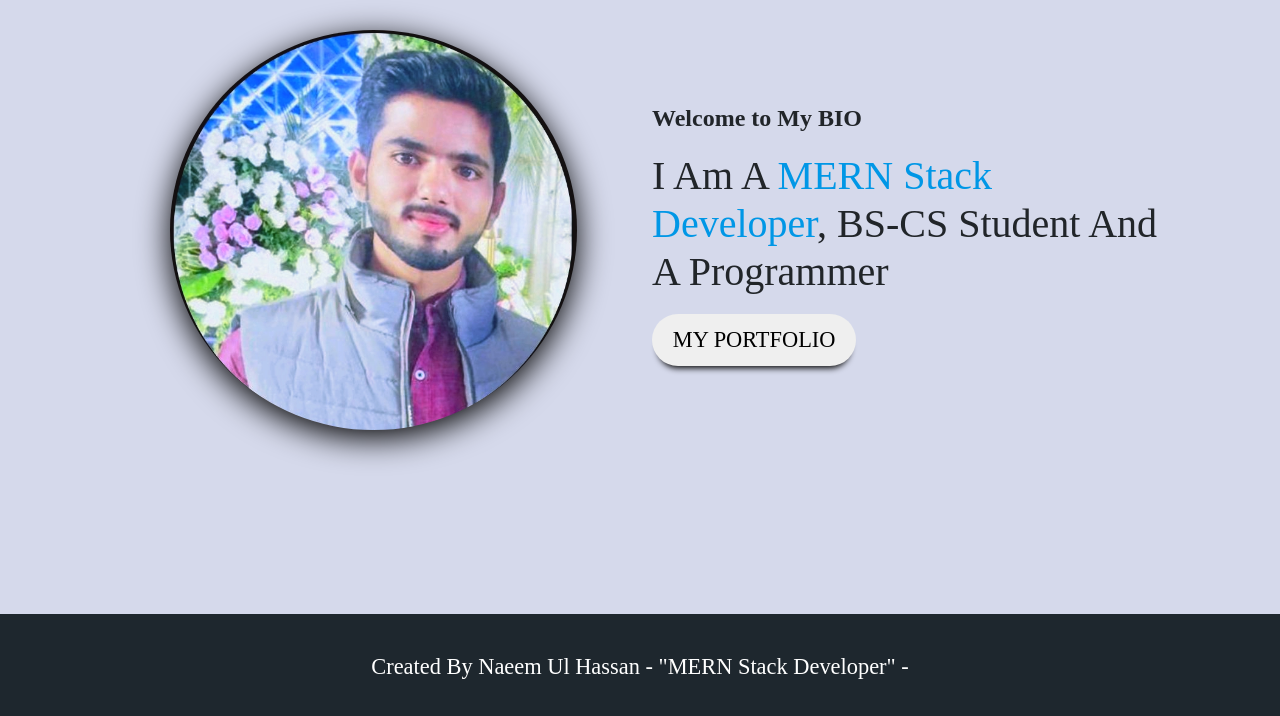
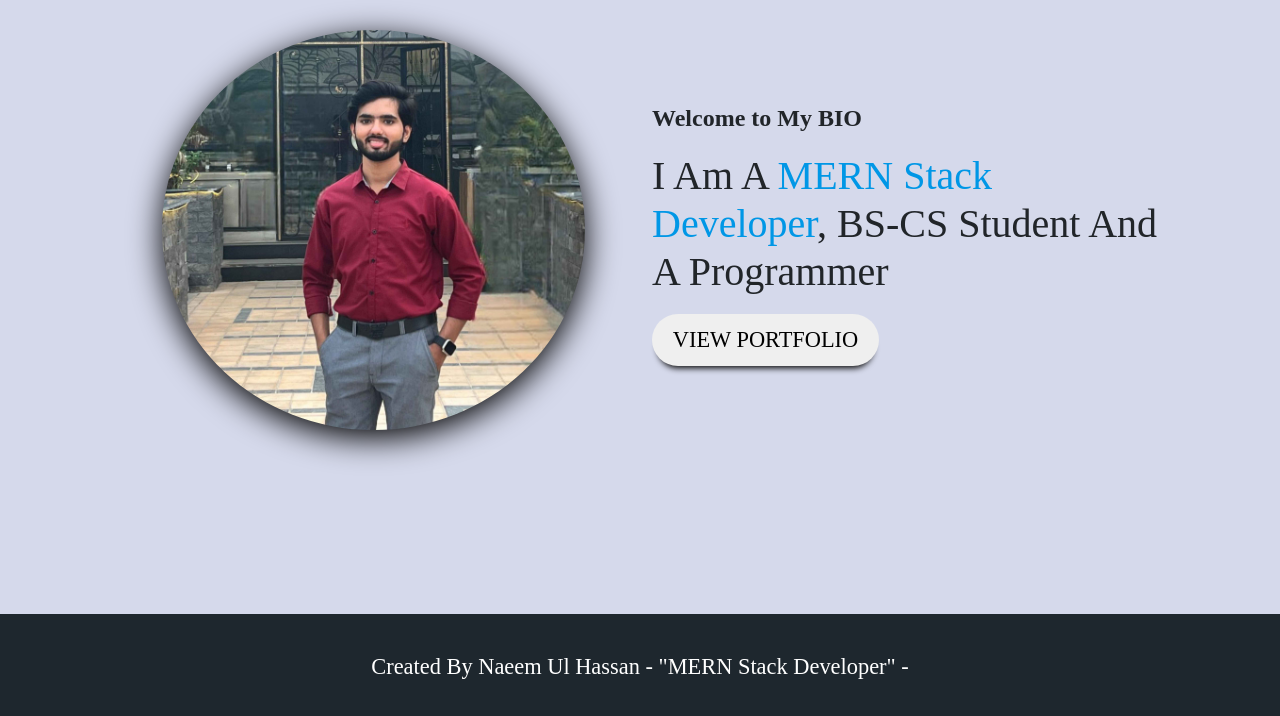
Before and after one commit to NAEEM-UL-HASSAN/WeatherApp, a Node project: template templates/views/about.hbs in a window 1280 px wide. Shown: the part 84-800 px from the top of the page. Run offline with Node 20 templates, Linux system fonts and the light colour scheme; the template is opened without the code that fills it, so the values that code supplies are empty; some web fonts are replaced.

Commit message:
Weather App

```diff
--- a/src/app.js
+++ b/app.js
@@ -3,9 +3,9 @@ const app = express();
 const path = require('path');
 const hbs = require('hbs');
 
-const staticPath = path.join(__dirname, '../public');
-const viewspath = path.join(__dirname, '../templates/views');
-const partials = path.join(__dirname, '../templates/partials');
+const staticPath = path.join(__dirname, './public');
+const viewspath = path.join(__dirname, './templates/views');
+const partials = path.join(__dirname, './templates/partials');
 
 app.set('view engine', 'hbs')
 app.set('views', viewspath);
@@ -27,7 +27,7 @@ app.get('*', (req, res) => {
     });
 });
 
-app.listen(8000, () => {
+app.listen(3000, () => {
     console.log('Server started!');
 
 });
--- a/package.json
+++ b/package.json
@@ -2,7 +2,7 @@
   "name": "weatherapp",
   "version": "1.0.0",
   "description": "Weather App",
-  "main": "src/app.js",
+  "main": "app.js",
   "scripts": {
     "test": "echo \"Error: no test specified\" && exit 1"
   },
--- a/templates/views/about.hbs
+++ b/templates/views/about.hbs
@@ -29,15 +29,15 @@
                 <div class="row">
                     <div class="col-md-6 col-12 main_header_right">
                         <figure>
-                            <img src="images/linkdin pic.jpg" alt="Not Found" class="img-fluid image-size"
+                            <img src="images/me.jpg" alt="Not Found" class="img-fluid image-size"
                                 title="naeem">
                         </figure>
                     </div>
                     <div class="col-md-6 col-12 main_header_left">
                         <p>Welcome to My BIO</p>
                         <h1>I Am A <span>MERN Stack Developer</span>, BS-CS Student And A Programmer </h1>
-                        <a href="https://naeem-ul-hassan.github.io/Project-1/" target="_blank"><button
-                                class="aboutbtn">My Portfolio</button>
+                        <a href="https://naeem-portfolio-dev.vercel.app/" target="_blank"><button
+                                class="aboutbtn">View Portfolio</button>
                         </a>
                     </div>
                 </div>
```
Also changed, not shown: public/images/PIC.jpg (deleted), public/images/linkdin pic.jpg (deleted), public/images/me.jpg, vercel.json (added), 1 other file.
